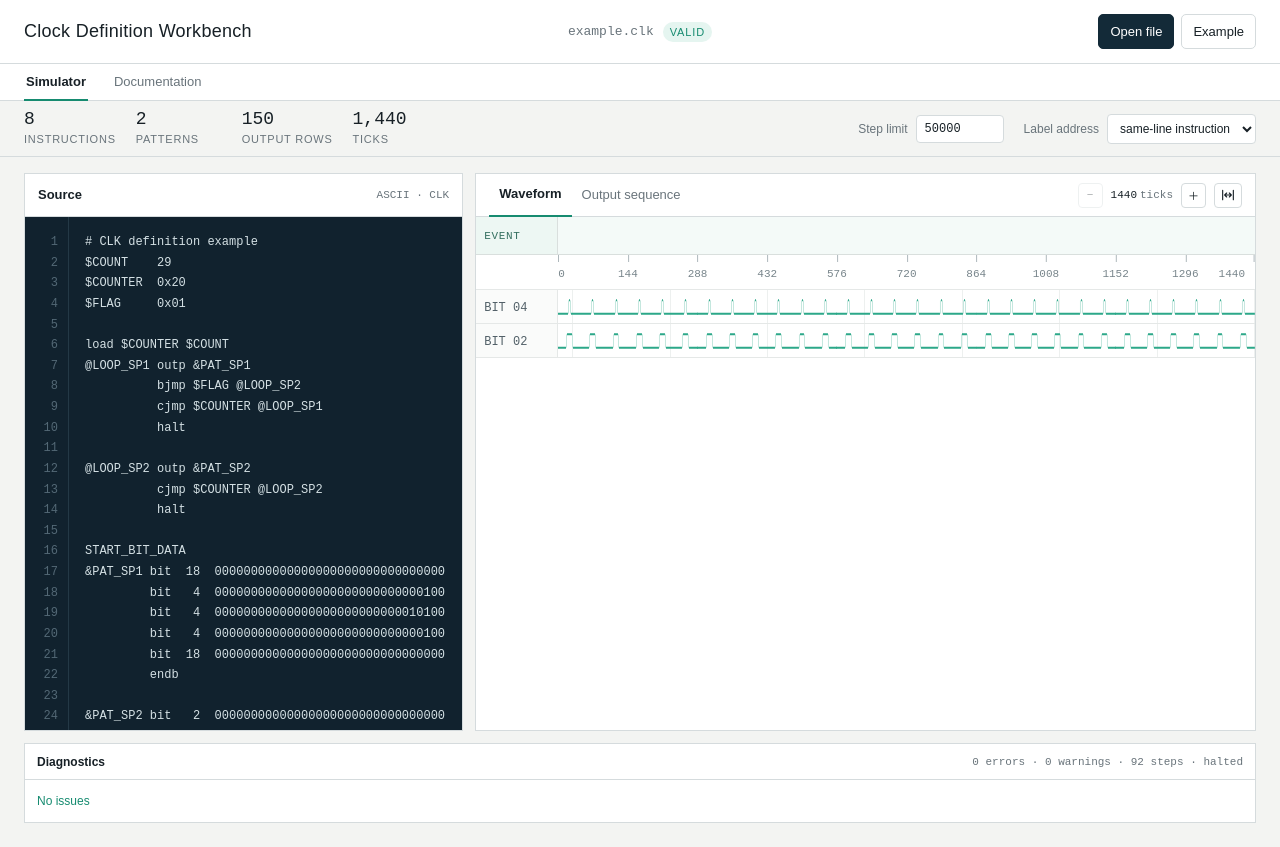
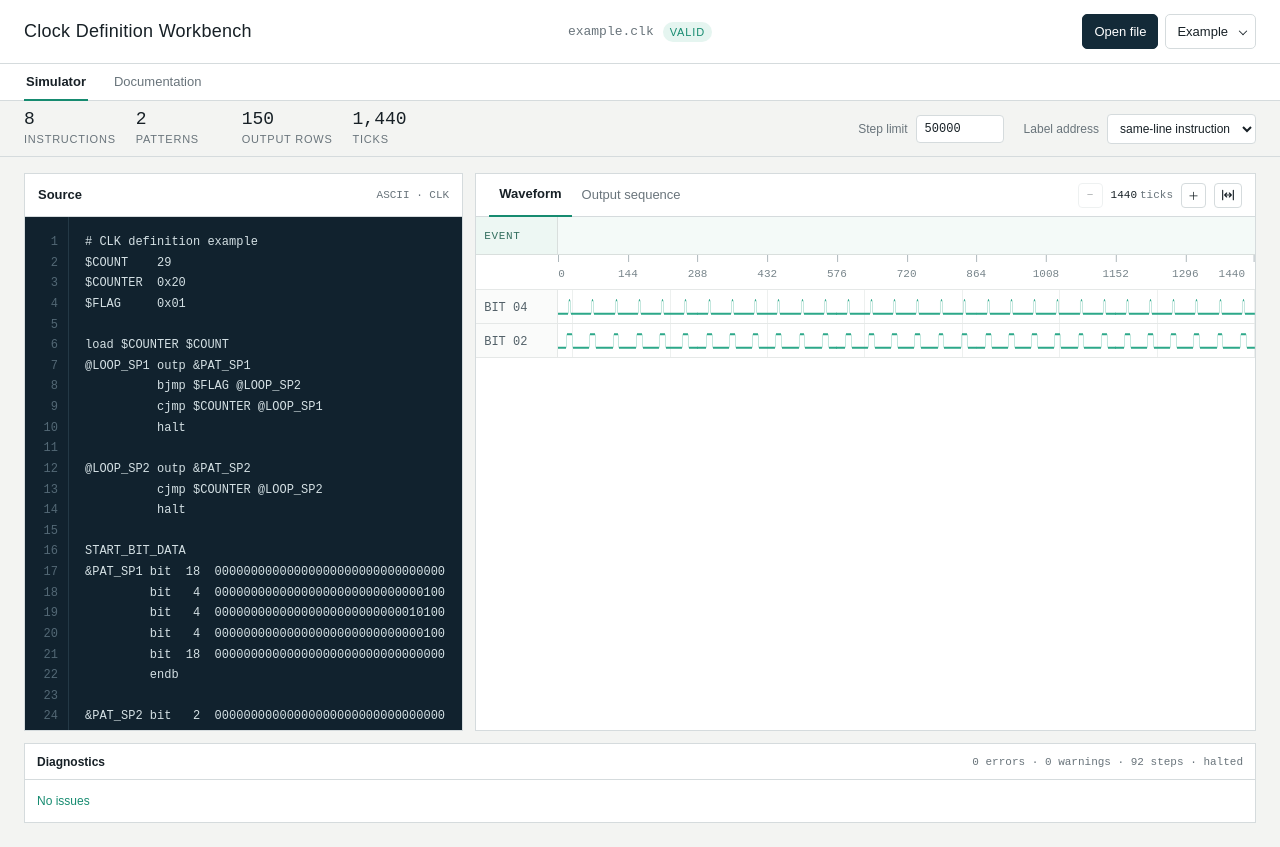
Before and after one commit to astronasutarou/clk_workbench, a React (Vite) app in the folder app/: page / in a window 1280 px wide. Built offline with nearby package versions, Linux system fonts and the light colour scheme.

Commit message:
Add extensible example selector

```diff
--- a/app/src/App.tsx
+++ b/app/src/App.tsx
@@ -52,6 +52,8 @@ START_BIT_DATA
          bit   4  00000000000000000000000000010100
          bit   2  00000000000000000000000000000000
          endb`;
+
+const EXAMPLES = [{ name: "example.clk", source: SAMPLE }] as const;
 
 const WAVE_LABEL_WIDTH = 82;
 
@@ -164,6 +166,7 @@ export default function App() {
       (ClockEvent & { error: string; originalTick: number | null }) | null
     >(null);
   const input = useRef<HTMLInputElement>(null),
+    exampleMenu = useRef<HTMLDetailsElement>(null),
     waveScroll = useRef<HTMLDivElement>(null),
     pendingStart = useRef<number | null>(null),
     result = useMemo(
@@ -229,6 +232,13 @@ export default function App() {
       fitWidth();
     };
     reader.readAsText(f, "ascii");
+  };
+  const loadExample = (example: (typeof EXAMPLES)[number]) => {
+    setSource(example.source);
+    setFileName(example.name);
+    clearEvents();
+    fitWidth();
+    exampleMenu.current?.removeAttribute("open");
   };
   const errors = result.diagnostics.filter(
       (d) => d.severity === "error",
@@ -445,17 +455,24 @@ export default function App() {
             accept=".clk,.src,.txt"
             onChange={onFile}
           />
-          <button onClick={() => input.current?.click()}>Open file</button>
-          <button
-            onClick={() => {
-              setSource(SAMPLE);
-              setFileName("example.clk");
-              clearEvents();
-              fitWidth();
-            }}
-          >
-            Example
+          <button className="open-file" onClick={() => input.current?.click()}>
+            Open file
           </button>
+          <details className="example-menu" ref={exampleMenu}>
+            <summary>Example</summary>
+            <div className="example-list" role="menu">
+              {EXAMPLES.map((example) => (
+                <button
+                  key={example.name}
+                  type="button"
+                  role="menuitem"
+                  onClick={() => loadExample(example)}
+                >
+                  {example.name}
+                </button>
+              ))}
+            </div>
+          </details>
         </div>
       </header>
       <nav className="site-nav" aria-label="Primary">
--- a/app/src/styles/globals.css
+++ b/app/src/styles/globals.css
@@ -91,10 +91,65 @@ header h1 {
   border-radius: 5px;
   font-size: 13px;
 }
-.actions button:first-of-type {
+.actions > .open-file {
   background: var(--navy);
   border-color: var(--navy);
   color: #fff;
+}
+.example-menu {
+  position: relative;
+  font-size: 13px;
+}
+.example-menu summary {
+  padding: 7px 27px 7px 11px;
+  border: 1px solid var(--line);
+  border-radius: 5px;
+  background: #fff;
+  cursor: pointer;
+  list-style: none;
+}
+.example-menu summary::-webkit-details-marker {
+  display: none;
+}
+.example-menu summary::after {
+  position: absolute;
+  top: 50%;
+  right: 10px;
+  width: 6px;
+  height: 6px;
+  transform: translateY(-65%) rotate(45deg);
+  border-right: 1px solid currentColor;
+  border-bottom: 1px solid currentColor;
+  content: "";
+}
+.example-menu[open] summary {
+  border-color: #aab8b4;
+}
+.example-list {
+  position: absolute;
+  z-index: 20;
+  top: calc(100% + 4px);
+  right: 0;
+  min-width: 150px;
+  padding: 4px;
+  border: 1px solid var(--line);
+  border-radius: 5px;
+  background: #fff;
+  box-shadow: 0 8px 20px rgba(19, 42, 56, 0.14);
+}
+.example-list button {
+  width: 100%;
+  padding: 7px 9px;
+  border: 0;
+  border-radius: 3px;
+  font:
+    12px ui-monospace,
+    monospace;
+  text-align: left;
+}
+.example-list button:hover,
+.example-list button:focus-visible {
+  background: #edf4f1;
 }
 .toolbar {
   height: 56px;
@@ -404,7 +459,7 @@ header h1 {
   header {
     padding: 0 12px;
   }
-  .actions button:last-child {
+  .actions .example-menu {
     display: none;
   }
   .toolbar {
```
